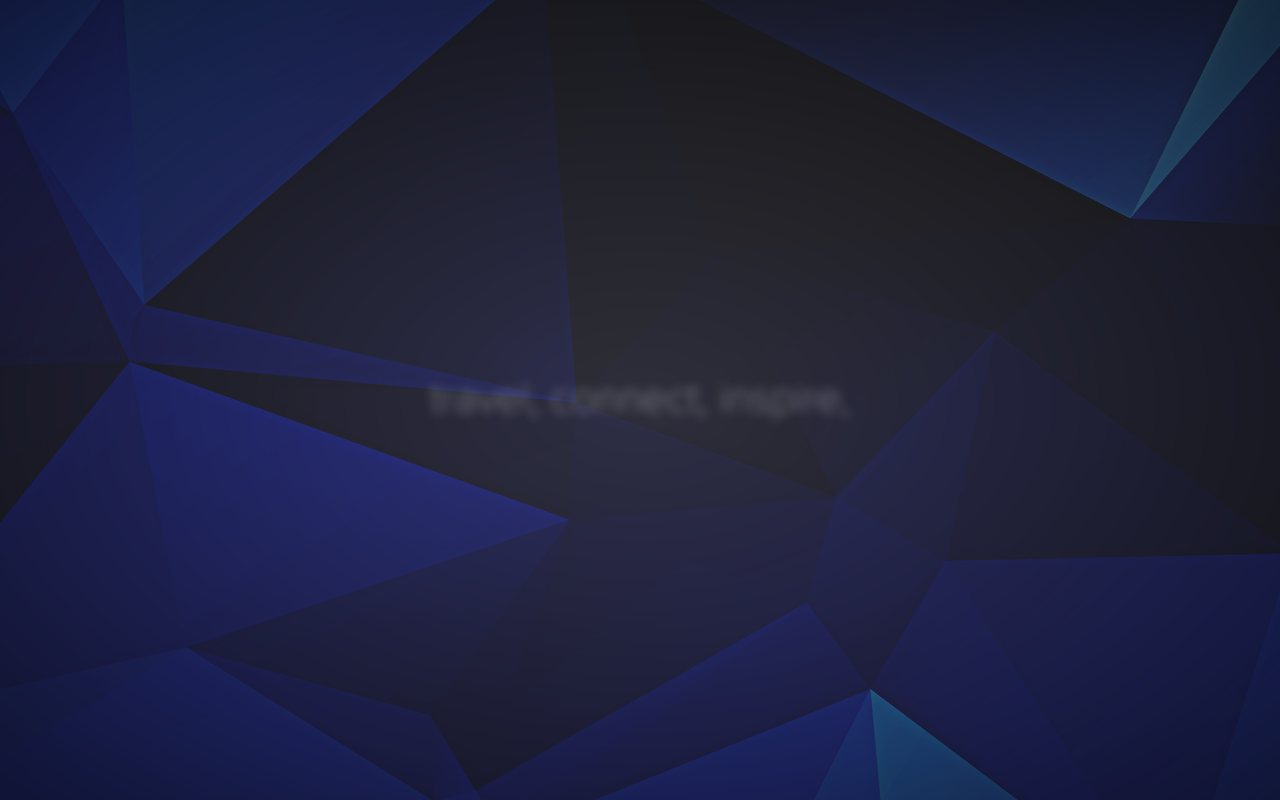
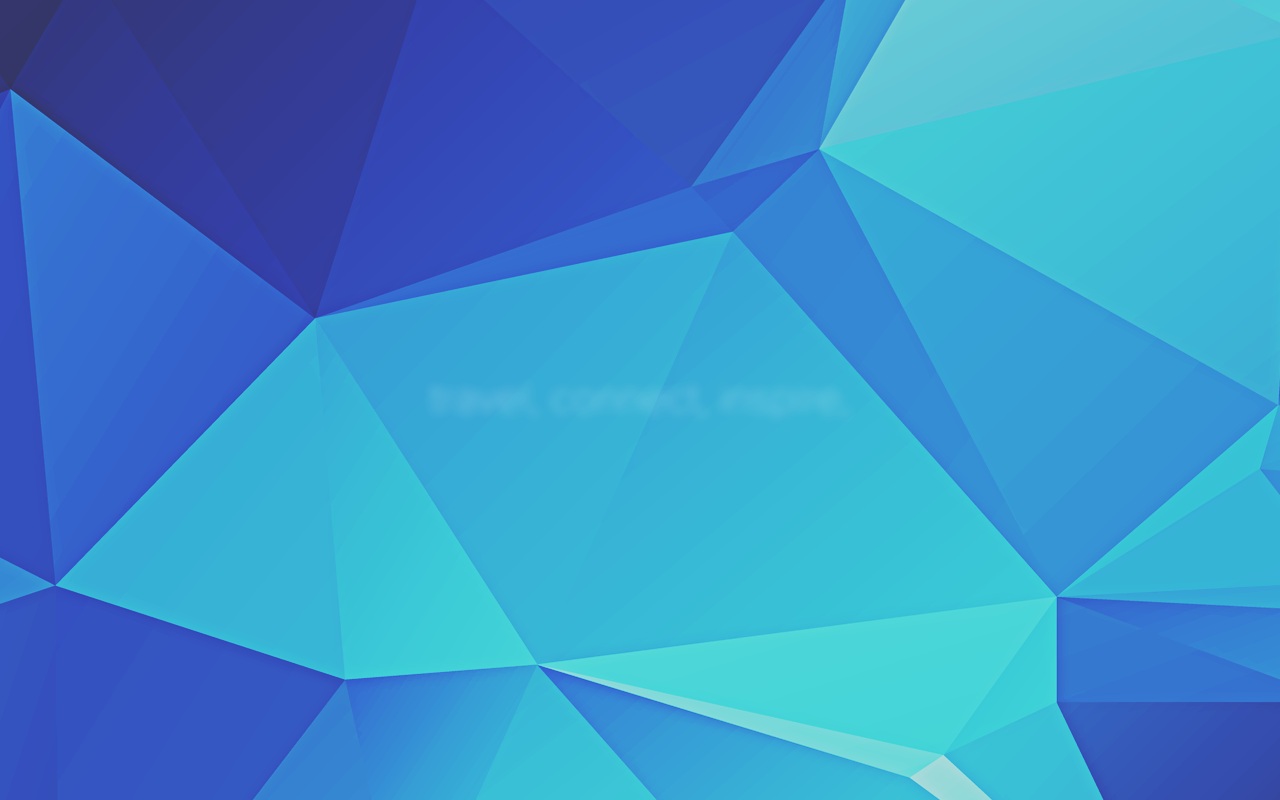
Before and after one commit to jonmaser/jonmaser, a Rails app: page / in a window 1280 px wide. Run offline with Rails 7, Linux system fonts and the light colour scheme; style sheets or scripts are compiled from the project's sources; some libraries are stand-ins or nearby versions.

Commit message:
animation styling

```diff
--- a/app/assets/stylesheets/homepage_banner.css.scss
+++ b/app/assets/stylesheets/homepage_banner.css.scss
@@ -1,8 +1,3 @@
-body {
-	background-image:url("./background/bluetriangles.png");
-	font-family: proxima_thin;
-}
-
 .container{
 	width: 100%;
 	position: relative;
--- a/app/views/application/_homepage_banner.haml
+++ b/app/views/application/_homepage_banner.haml
@@ -1,7 +1,7 @@
 .container
 	.header
 		.clr
-	.sp-container
+	.sp-container{style: "background: url('#{asset_path("background/bluetriangles.png")}') center center no-repeat"}
 		.sp-content
 			.sp-globe
 			%h2.frame-1
```
Also changed, not shown: app/assets/images/background/CamCliffPicNoLogo.jpeg (added), 1 other file.
